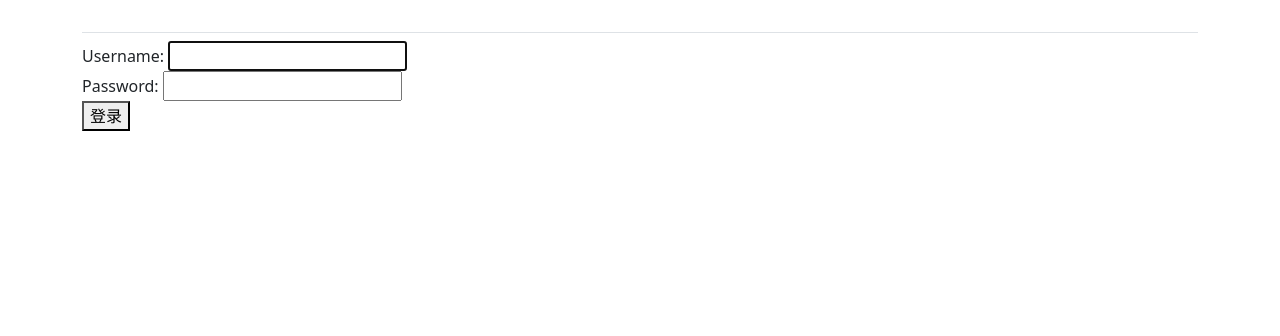
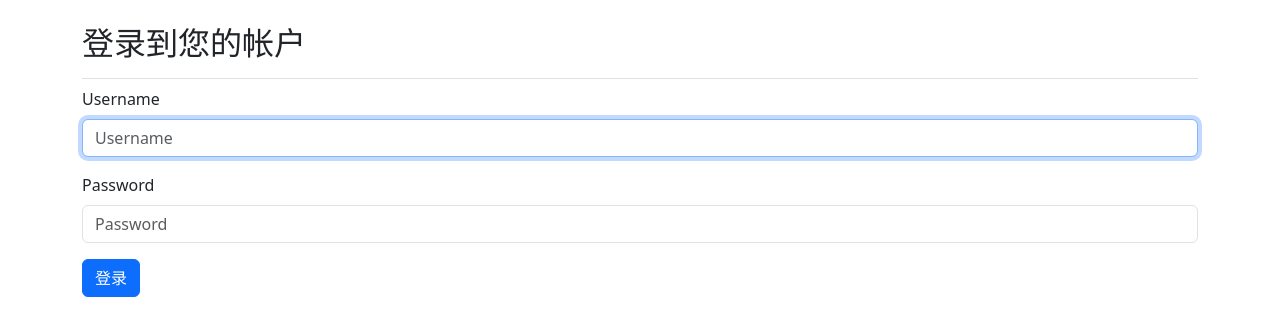
Before and after one commit to Yanxinle1123/ll_project, a Django app: page /accounts/login/ in a window 1280 px wide. Shown: the part 58-394 px from the top of the page. Run offline with Django 5.2, Linux system fonts and the light colour scheme; some libraries are stand-ins or nearby versions.

Commit message:
更新: 设置登录界面的样式

```diff
--- a/accounts/templates/registration/login.html
+++ b/accounts/templates/registration/login.html
@@ -1,4 +1,9 @@
 {% extends 'learning_logs/base.html' %}
+{% load django_bootstrap5 %}
+
+{% block page_header %}
+    <h2>登录到您的帐户</h2>
+{% endblock page_header %}
 
 {% block content %}
     {% if form.errors %}
@@ -6,7 +11,7 @@
     {% endif %}
     <form action="{% url 'accounts:login' %}" method="post">
         {% csrf_token %}
-        {{ form.as_div }}
-        <button name="submit">登录</button>
+        {% bootstrap_form form %}
+        {% bootstrap_button button_type="submit" content="登录" %}
     </form>
 {% endblock content %}
```
Also changed, not shown: db.sqlite3.
